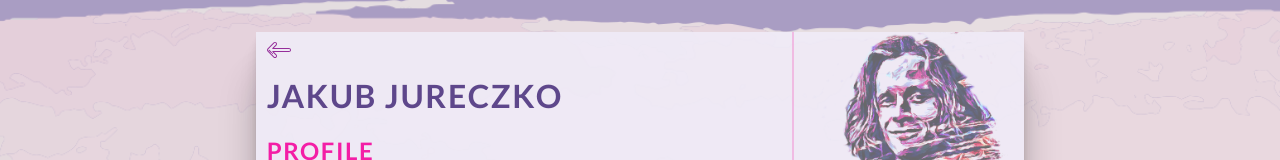
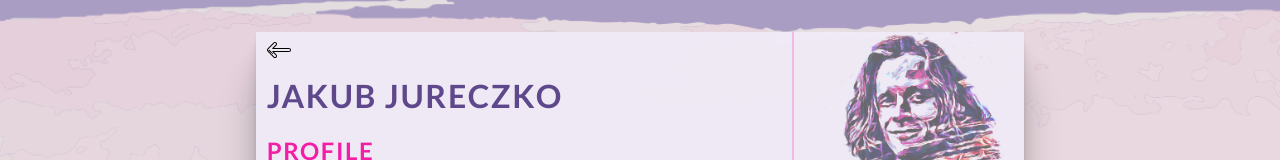
Before and after one commit to JakubJureczko/portfolio, a React (Create React App) app: page /cv in a window 1280 px wide. In both pictures the pointer is over the element 278 px from the left and 50 px from the top of the page. Shown: the top 160 px of the page. Built offline with nearby package versions, Linux system fonts and the light colour scheme.

Commit message:
back arrow opacity

```diff
--- a/src/Cv.css
+++ b/src/Cv.css
@@ -21,6 +21,7 @@
   background-image: url("./assets/images/left-arrow.svg");
   background-size: cover;
   padding: 0;
+  opacity: 0.8;
   cursor: pointer;
   display: flex;
 }
@@ -38,7 +39,9 @@
   padding: 0;
 }
 .back-cv:hover {
-  background-image: url("./assets/images/left-arrow2.svg");
+  opacity: 1;
+
+
 }
 
 .cv-left p {
```
